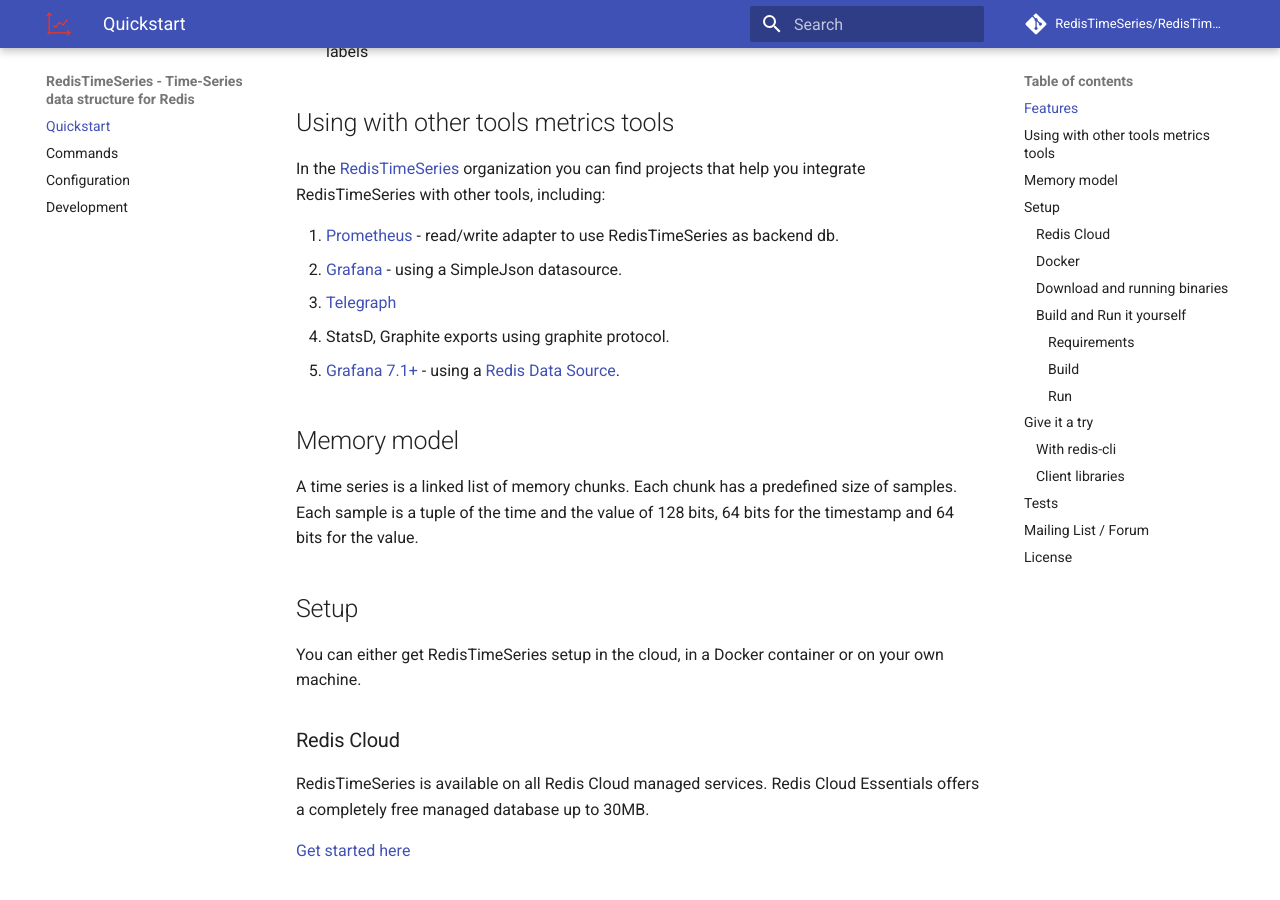
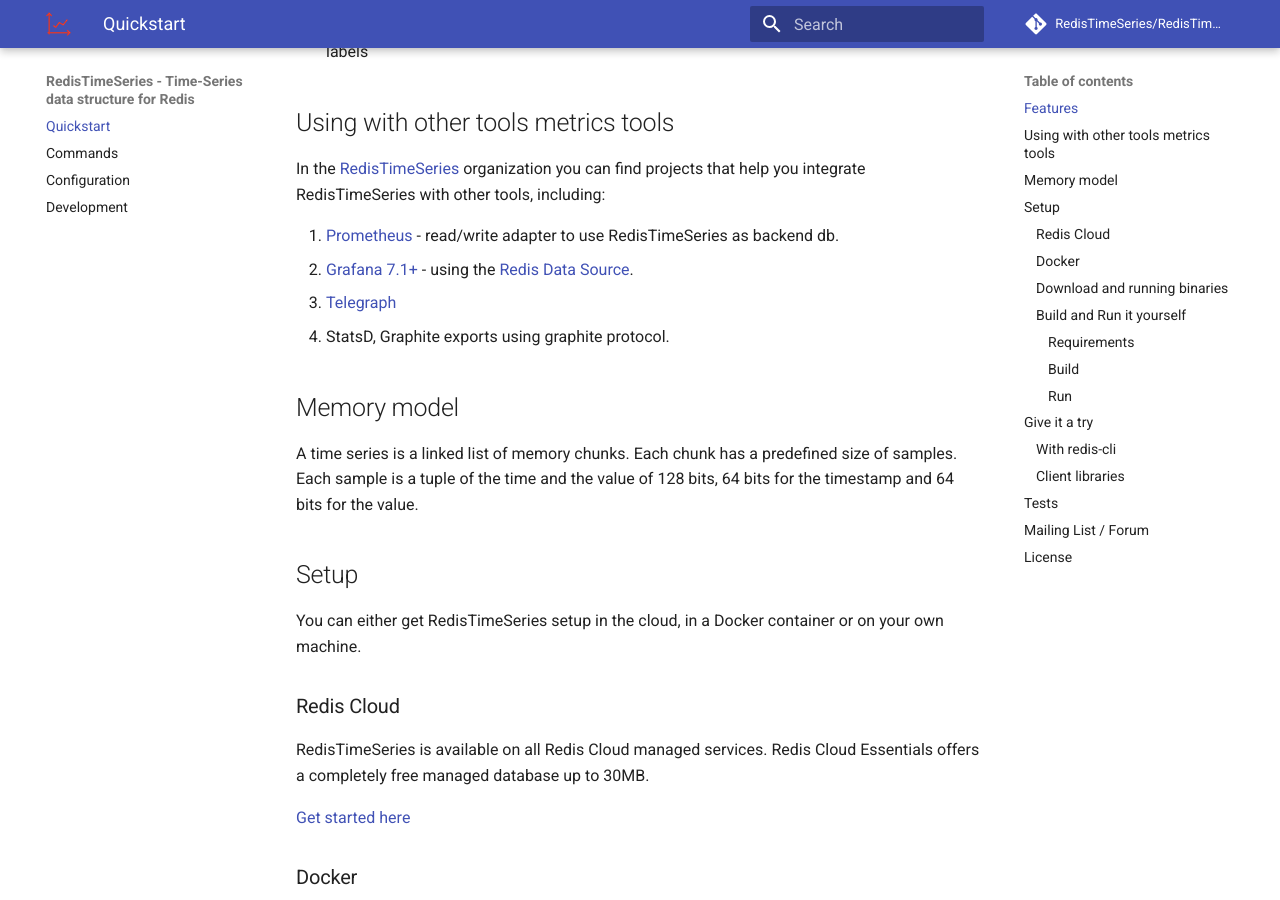
Before and after one commit to RedisTimeSeries/RedisTimeSeries, an MkDocs documentation site: the page built from docs/index.md, in a window 1280 px wide and 900 px high, scrolled down 794 px. Built offline with MkDocs 1.6.1 and Material for MkDocs 9.7.7, drawn with Linux system fonts in a browser that asks for light colours; comment, search, counter and statistics services are not loaded.

Commit message:
Update index.md

```diff
--- a/docs/index.md
+++ b/docs/index.md
@@ -21,10 +21,9 @@
 find projects that help you integrate RedisTimeSeries with other tools, including:
 
 1. [Prometheus](https://github.com/RedisTimeSeries/prometheus-redistimeseries-adapter) - read/write adapter to use RedisTimeSeries as backend db.
-2. [Grafana](https://github.com/RedisTimeSeries/grafana-redistimeseries) - using a SimpleJson datasource.
+2. [Grafana 7.1+](https://github.com/RedisTimeSeries/grafana-redis-datasource) - using the [Redis Data Source](https://redislabs.com/blog/introducing-the-redis-data-source-plug-in-for-grafana/).
 3. [Telegraph](https://github.com/RedisTimeSeries/telegraf)
 4. StatsD, Graphite exports using graphite protocol.
-5. [Grafana 7.1+](https://github.com/RedisTimeSeries/grafana-redis-datasource) - using a [Redis Data Source](https://redislabs.com/blog/introducing-the-redis-data-source-plug-in-for-grafana/).
 
 ## Memory model
 
```
Also changed, not shown: README.md (+1 -1 lines).
